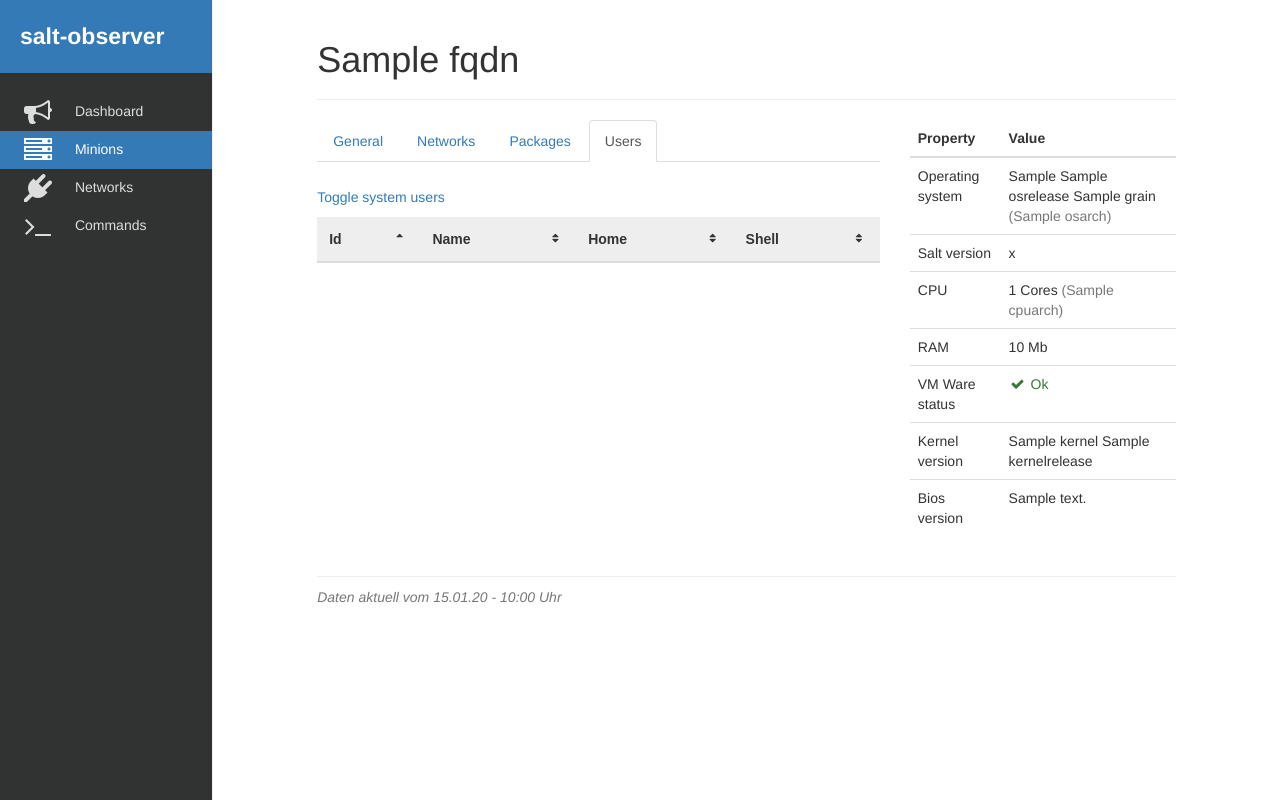
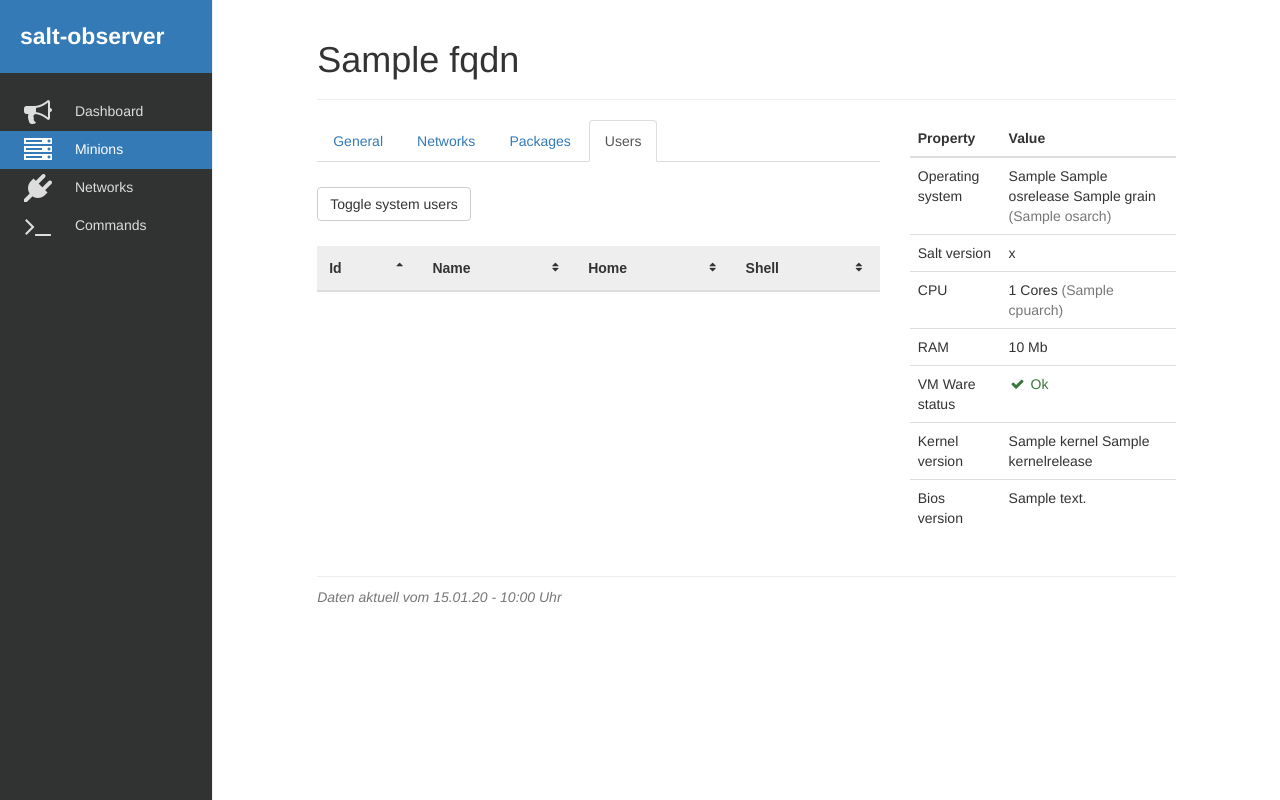
Before and after one commit to hs-hannover/salt-observer, a Django app: template salt_observer/templates/minion/detail.html in a window 1280 px wide, after a click on "Users". Run offline with Django 3.2, Linux system fonts and the light colour scheme; the template is opened without the code that fills it: most values are stand-ins (such as "Sample title", 1, 10 or a date in 2020); some libraries are stand-ins or nearby versions.

Commit message:
Change link to toggle button

```diff
--- a/salt_observer/templates/minion/detail.html
+++ b/salt_observer/templates/minion/detail.html
@@ -103,7 +103,7 @@
                     </table>
                 </div>
                 <div role="tabpanel" class="tab-pane fade" id="users">
-                    <p><a href="#" id="toggleSystemUsers">Toggle system users</a></p>
+                    <button id="toggleSystemUsers" type="button" class="btn btn-default margin-bottom-wrapper" data-toggle="button" aria-pressed="false" autocomplete="off">Toggle system users</button>
                     <table id="usertable" class="table table-hover">
                         <thead>
                             <tr>
```
